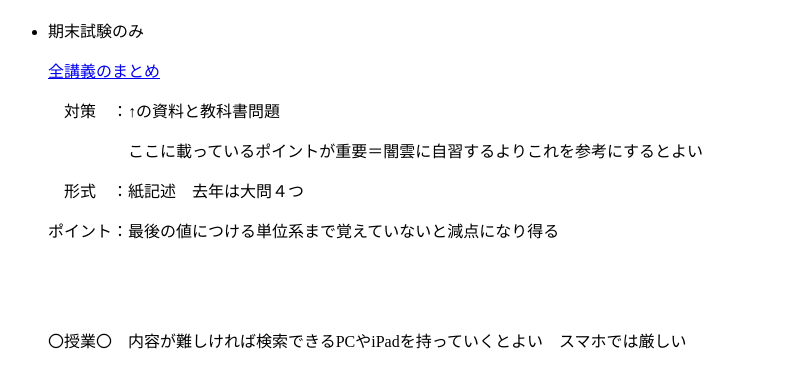
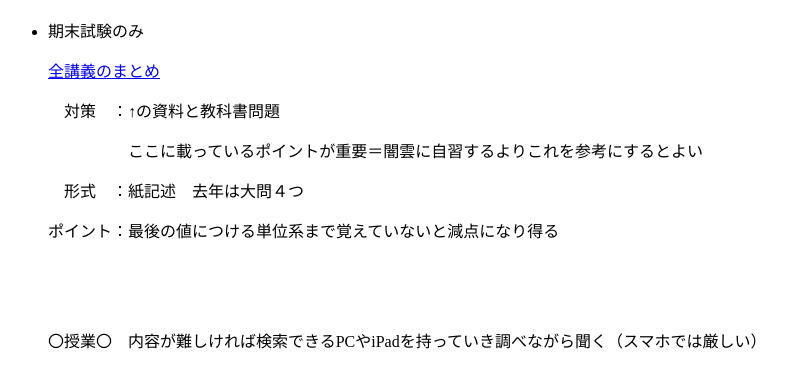
Before and after one commit to jackdawson0410/sample18, a plain HTML site: page index.html in a window 1280 px wide. Shown: the part 57-444 px from the top of the page, without its empty margins (0-809 px from the left). Drawn offline with Linux system fonts and the light colour scheme.

Commit message:
Update index.html

```diff
--- a/index.html
+++ b/index.html
@@ -15,7 +15,7 @@
 		<br>
 		<br>
 		<br>
-		<p>〇授業〇　内容が難しければ検索できるPCやiPadを持っていくとよい　スマホでは厳しい</p>
+		<p>〇授業〇　内容が難しければ検索できるPCやiPadを持っていき調べながら聞く（スマホでは厳しい）</p>
 
 	</ul>
 </body>
```
